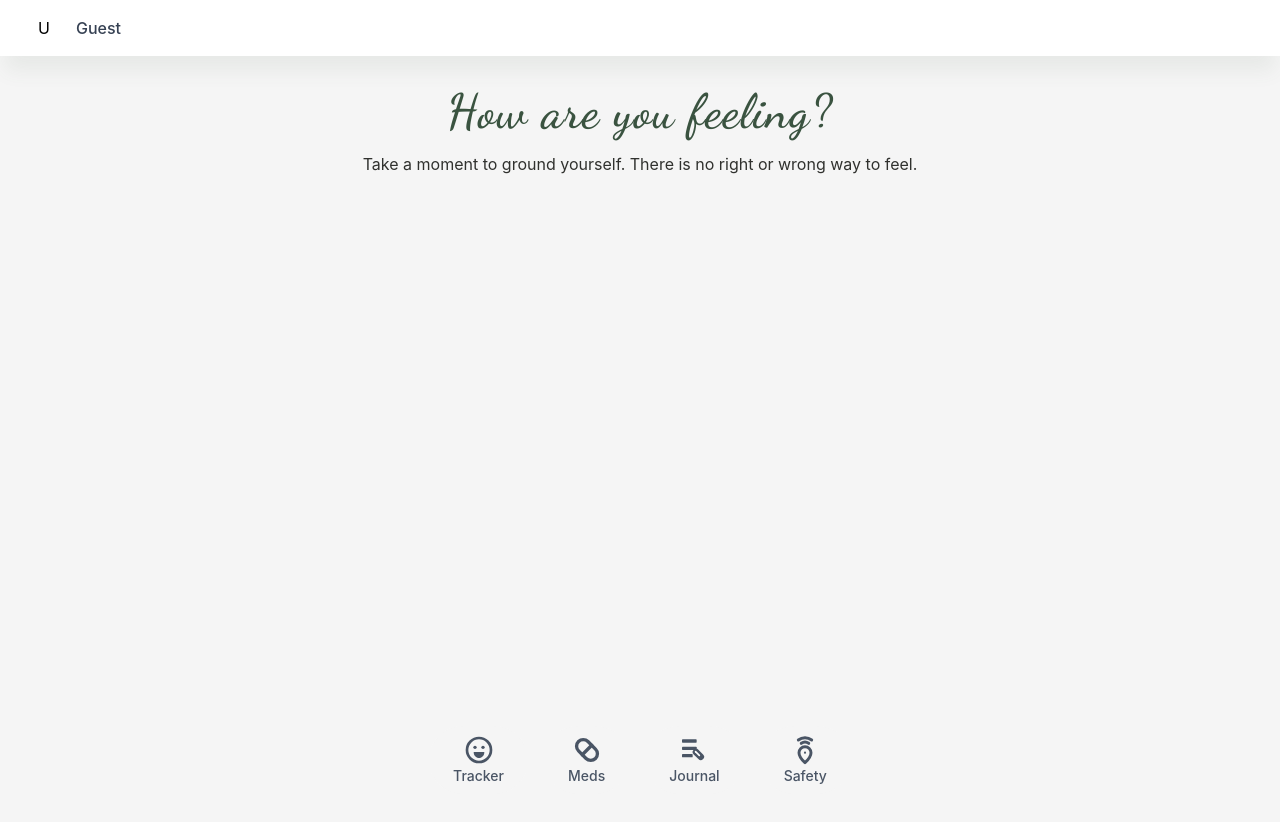
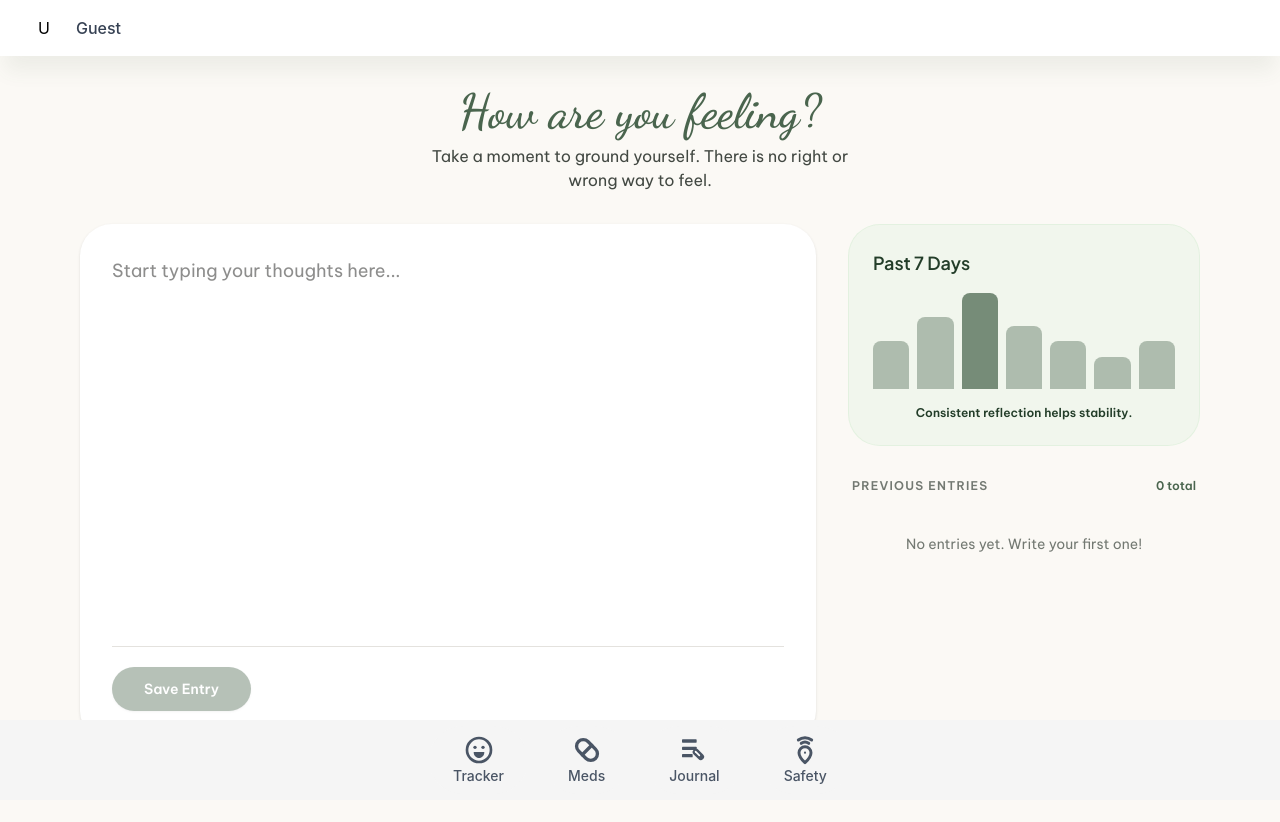
Before and after one commit to Risqybas/kelola-jiwa, a React (Vite) app: page /journal in a window 1280 px wide. Shown: the top 822 px of the page. Built offline with nearby package versions, Linux system fonts and the light colour scheme.

Commit message:
completed 95% journal page

```diff
--- a/index.html
+++ b/index.html
@@ -5,6 +5,7 @@
     <link rel="icon" type="image/svg+xml" href="/favicon.svg" />
     <meta name="viewport" content="width=device-width, initial-scale=1.0" />
     <title>kelola-jiwa</title>
+
   </head>
   <body>
     <div id="root"></div>
--- a/src/index.css
+++ b/src/index.css
@@ -1,4 +1,7 @@
 @import url('https://fonts.googleapis.com/css2?family=Dancing+Script:wght@500;600;700&display=swap');
+@import url('https://fonts.googleapis.com/css2?family=Plus+Jakarta+Sans:wght@400;500;600;700&family=Be+Vietnam+Pro:wght@400;500;600&family=Dancing+Script:wght@500&display=swap');
+@import url('https://fonts.googleapis.com/css2?family=Material+Symbols+Outlined:opsz,wght,FILL,GRAD@20..48,100..700,0..1,-50..200');
+
 @import "tailwindcss";
 
 @keyframes fadeSlideIn {
@@ -12,6 +15,10 @@
   }
 }
 
+.material-symbols-outlined {
+  font-variation-settings: 'FILL' 0, 'wght' 400, 'GRAD' 0, 'opsz' 24;
+}
+
 .page-transition {
   animation: fadeSlideIn 0.3s ease-out;
 }
--- a/src/pages/journal.jsx
+++ b/src/pages/journal.jsx
@@ -1,20 +1,217 @@
-import { useState } from "react";
+import { useState, useRef } from "react";
 
 export function Journal() {
+  const [text, setText] = useState("");
+  const [mood, setMood] = useState(null);
+  const [showMoodPicker, setShowMoodPicker] = useState(false);
+  const [entries, setEntries] = useState([]);
+  const [saveState, setSaveState] = useState("idle"); // idle | saving | saved
+  const [expandedEntry, setExpandedEntry] = useState(null);
+  const autosaveTimer = useRef(null);
+
+  // Autosave logic
+  const handleTextChange = (e) => {
+    setText(e.target.value);
+    if (autosaveTimer.current) clearTimeout(autosaveTimer.current);
+    autosaveTimer.current = setTimeout(() => {
+      if (e.target.value.trim()) {
+        setSaveState("saved");
+        setTimeout(() => setSaveState("idle"), 2000);
+      }
+    }, 3000);
+  };
+
+  const handleSave = () => {
+    if (!text.trim()) return;
+    const now = new Date();
+    const dateLabel = now.toLocaleDateString("en-US", { month: "short", day: "numeric" });
+    const firstLine = text.split("\n").find((l) => l.trim()) || "Untitled";
+    const newEntry = {
+      id: Date.now(),
+      date: dateLabel,
+      title: firstLine.slice(0, 60),
+      body: text,
+      mood,
+    };
+    setEntries([newEntry, ...entries]);
+    setText("");
+    setMood(null);
+    setSaveState("idle");
+  };
+
+  const handleDelete = (id, e) => {
+    e.stopPropagation();
+    setEntries(entries.filter((en) => en.id !== id));
+    if (expandedEntry === id) setExpandedEntry(null);
+  };
+
+  const saveLabel =
+    saveState === "saved" ? "Autosaved ✓" : saveState === "saving" ? "Saving..." : "Save Entry";
+
+  const saveBtnClass =
+    saveState === "saved"
+      ? "bg-[#cceace] text-[#233d29]"
+      : "bg-[#4a654e] text-white hover:bg-[#3d5541]";
+
   return (
-    <div className="page-transition relative bg-[#F5F5F5] min-h-screen pb-16">
-      <div>
-        <h1
-          className="text-center text-4xl sm:text-5xl font-semibold text-[#3A5340] mx-6 pt-8 tracking-wide"
-          style={{ fontFamily: "'Dancing Script', cursive" }}
-        >
-          How are you feeling?
-        </h1>
+    <div
+      className="page-transition relative min-h-screen pb-24"
+      style={{ backgroundColor: "#fbf9f5", fontFamily: "'Be Vietnam Pro', sans-serif" }}
+    >
+      <main className="max-w-300 mx-auto px-5 md:px-10 pt-8">
+        {/* Welcome */}
+        <section className="mb-8 text-center">
+          <h2
+            className="text-4xl sm:text-5xl font-semibold mb-2"
+            style={{ color: "#4a654e", fontFamily: "'Dancing Script', cursive" }}
+          >
+            How are you feeling?
+          </h2>
+          <p className="text-base max-w-md mx-auto" style={{ color: "#424842" }}>
+            Take a moment to ground yourself. There is no right or wrong way to feel.
+          </p>
+        </section>
 
-        <h3 className="text-center text-base mt-4 mb-2 text-[#30312E] mx-6">
-          Take a moment to ground yourself. There is no right or wrong way to feel.
-        </h3>
-      </div>
+        {/* Bento Grid */}
+        <div className="grid grid-cols-1 lg:grid-cols-12 gap-8 items-start">
+          {/* Journal Canvas */}
+          <div
+            className="lg:col-span-8 rounded-4xl p-8 relative group shadow-sm"
+            style={{ backgroundColor: "#ffffff" }}
+          >
+            <textarea
+              className="w-full min-h-90 bg-transparent border-none focus:outline-none focus:ring-0 resize-none leading-relaxed text-lg"
+              style={{ color: "#1b1c1a" }}
+              placeholder="Start typing your thoughts here..."
+              value={text}
+              onChange={handleTextChange}
+            />
+
+            <div
+              className="flex items-center justify-between mt-6 pt-5"
+              style={{ borderTop: "1px solid #e4e2de" }}
+            >
+
+
+              <button
+                onClick={handleSave}
+                disabled={!text.trim()}
+                className={`px-8 py-3 rounded-full text-sm font-semibold shadow-sm transition-all active:scale-95 disabled:opacity-40 disabled:cursor-not-allowed ${saveBtnClass}`}
+              >
+                {saveLabel}
+              </button>
+            </div>
+          </div>
+
+          {/* Sidebar */}
+          <aside className="lg:col-span-4 space-y-8">
+            {/* Weekly Reflection */}
+            <div
+              className="rounded-4xl p-6"
+              style={{
+                backgroundColor: "rgba(204,234,206,0.2)",
+                border: "1px solid rgba(204,234,206,0.4)",
+              }}
+            >
+              <h3
+                className="text-lg font-semibold mb-4"
+                style={{ color: "#233d29", fontFamily: "'Plus Jakarta Sans', sans-serif" }}
+              >
+                Past 7 Days
+              </h3>
+              <div className="flex items-end justify-between h-24 gap-2 mb-4">
+                {[50, 75, 100, 66, 50, 33, 50].map((h, i) => (
+                  <div
+                    key={i}
+                    className={`w-full rounded-t-lg ${i === 2 ? "animate-pulse" : ""}`}
+                    style={{
+                      height: `${h}%`,
+                      backgroundColor: i === 2 ? "#4a654e" : "rgba(74,101,78,0.4)",
+                    }}
+                  />
+                ))}
+              </div>
+              <p className="text-xs font-semibold text-center" style={{ color: "#233d29" }}>
+                Consistent reflection helps stability.
+              </p>
+            </div>
+
+            {/* Previous Entries */}
+            <div className="space-y-4">
+              <div className="flex items-center justify-between px-1">
+                <h3
+                  className="text-xs font-semibold uppercase tracking-widest"
+                  style={{ color: "#737972" }}
+                >
+                  Previous Entries
+                </h3>
+                <span className="text-xs font-semibold" style={{ color: "#4a654e" }}>
+                  {entries.length} total
+                </span>
+              </div>
+
+              {entries.length === 0 && (
+                <p className="text-sm text-center py-6" style={{ color: "#737972" }}>
+                  No entries yet. Write your first one!
+                </p>
+              )}
+
+              {entries.map((entry) => (
+                <div
+                  key={entry.id}
+                  onClick={() =>
+                    setExpandedEntry(expandedEntry === entry.id ? null : entry.id)
+                  }
+                  className="rounded-2xl p-4 cursor-pointer transition-colors"
+                  style={{
+                    backgroundColor:
+                      expandedEntry === entry.id ? "#eae8e4" : "#efeeea",
+                  }}
+                >
+                  <div className="flex justify-between items-start mb-1">
+                    <div className="flex items-center gap-2">
+                      <span className="text-xs font-semibold" style={{ color: "#4a654e" }}>
+                        {entry.date}
+                      </span>
+                      {entry.mood && <span className="text-sm">{entry.mood}</span>}
+                    </div>
+                    <button
+                      onClick={(e) => handleDelete(entry.id, e)}
+                      className="text-xs font-medium px-2 py-0.5 rounded-full transition-colors hover:bg-red-100 hover:text-red-600"
+                      style={{ color: "#737972" }}
+                      aria-label="Delete entry"
+                    >
+                      delete
+                    </button>
+                  </div>
+
+                  <h4
+                    className="text-sm font-semibold mb-1 leading-snug"
+                    style={{ color: "#1b1c1a", fontFamily: "'Plus Jakarta Sans', sans-serif" }}
+                  >
+                    {entry.title}
+                  </h4>
+
+                  <p
+                    className={`text-sm leading-relaxed transition-all ${
+                      expandedEntry === entry.id ? "" : "line-clamp-2"
+                    }`}
+                    style={{ color: "#424842" }}
+                  >
+                    {entry.body}
+                  </p>
+
+                  {entry.body.length > 120 && (
+                    <span className="text-xs mt-1 block" style={{ color: "#4a654e" }}>
+                      {expandedEntry === entry.id ? "Show less ↑" : "Read more ↓"}
+                    </span>
+                  )}
+                </div>
+              ))}
+            </div>
+          </aside>
+        </div>
+      </main>
     </div>
   );
 }
```
